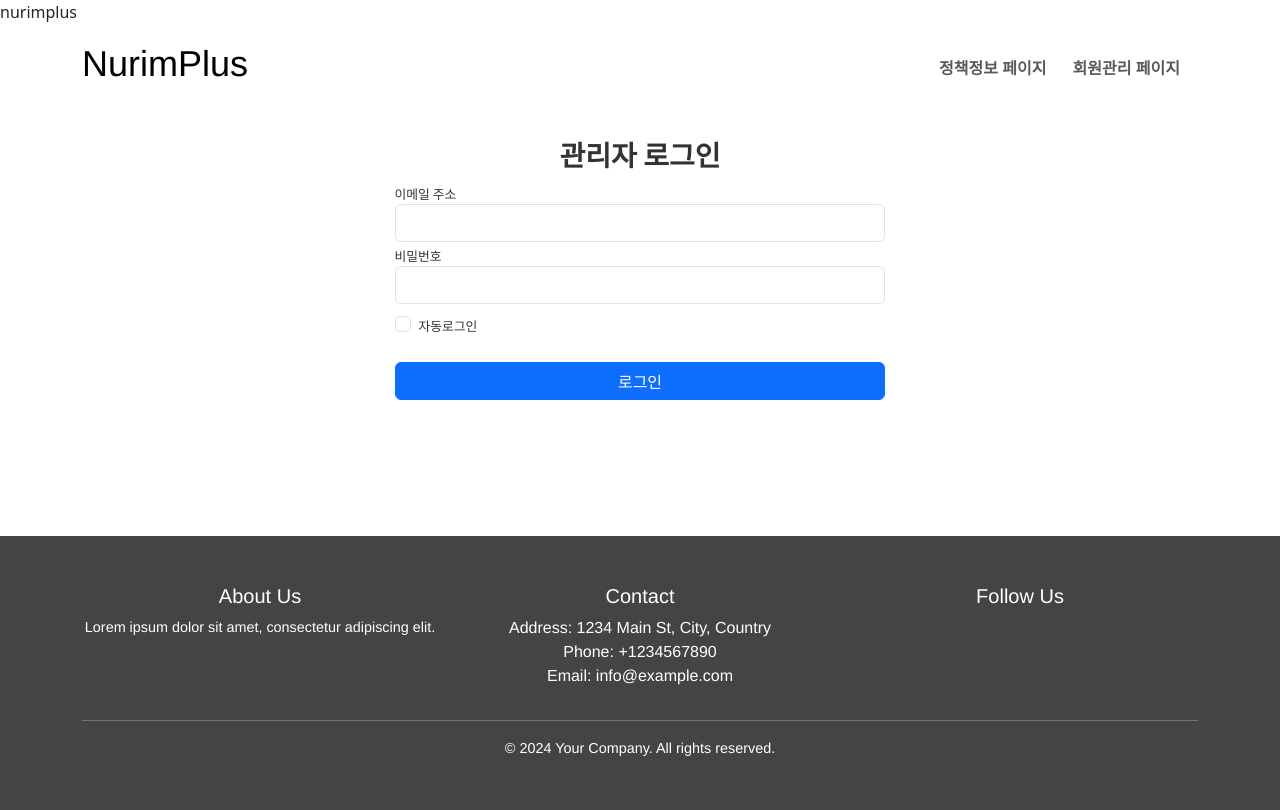
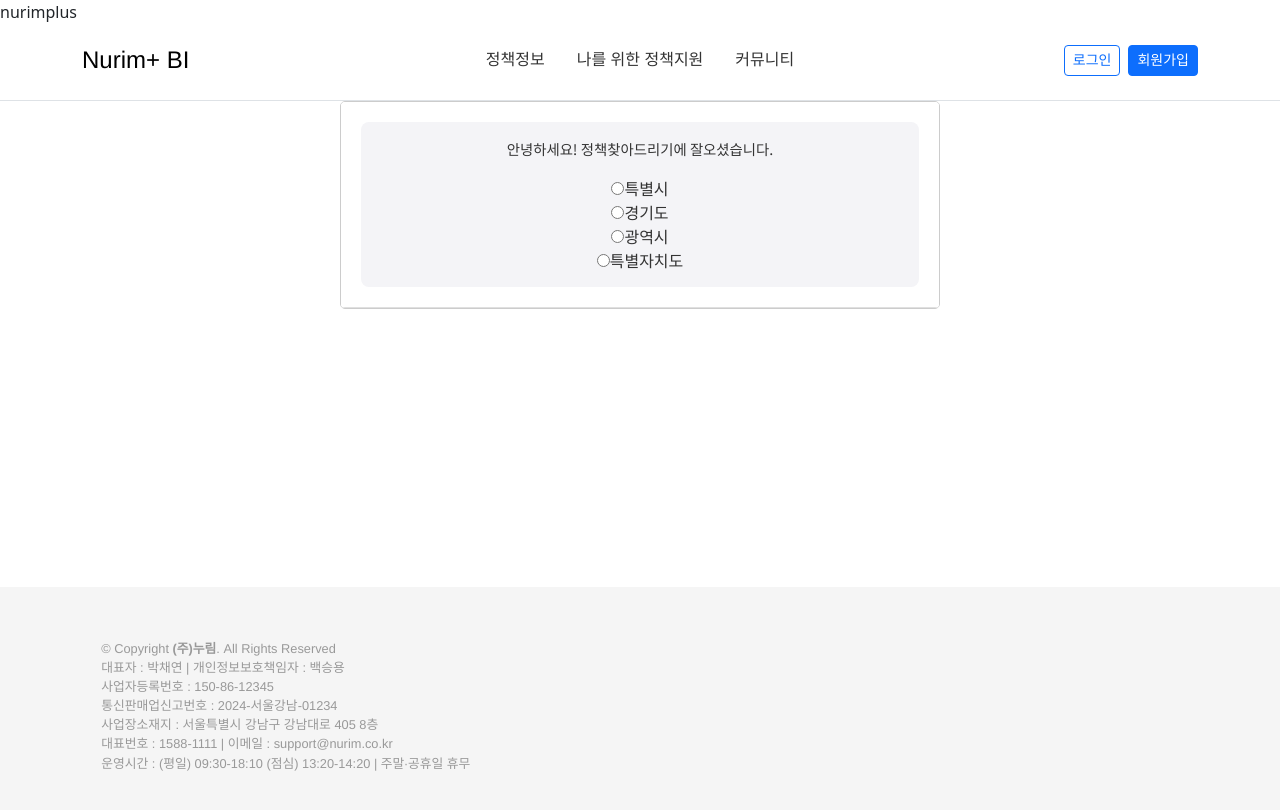
Before and after one commit to team-nurim/nurim-plus-view, a Vue app: page /recommend in a window 1280 px wide. Before the commit this address led to /admin/login. Shown: the top 810 px of the page. Built offline with nearby package versions, Linux system fonts and the light colour scheme.

Commit message:
- 헤더 수정 -

```diff
--- a/src/App.vue
+++ b/src/App.vue
@@ -1,17 +1,26 @@
 <template>
   <div id="app">
-    <HeaderAdmin />
+    <component :is="headerComponent" />
     <div class="router-view-container">
       <router-view/>
     </div>
-    <FooterAdmin />
+    <Footer />
   </div>
 </template>
 <script>
 import HeaderAdmin from './layout/HeaderAdmin.vue'
-import FooterAdmin from './layout/FooterAdmin.vue'
+import Header from './components/common/NurimHeader.vue'
+import Footer from './components/common/NurimFooter.vue'
 export default {
-  components: { HeaderAdmin, FooterAdmin }
+// eslint-disable-next-line
+/* eslint-disable */
+  components: { HeaderAdmin, Footer, Header },
+  computed: {
+    headerComponent() {
+      // 현재 경로에 따라 다른 헤더 컴포넌트를 선택합니다.
+      return this.$route.path.startsWith('/admin') ? 'HeaderAdmin' : 'Header';
+    }
+  }
 }
 // eslint-disable-next-line
 /* eslint-disable */
--- a/src/router/index.js
+++ b/src/router/index.js
@@ -12,8 +12,6 @@ import UpdateMemberInfo from '../views/mypage/UpdateMemberInfo.vue'
 import UpdateMemberInfo2 from '../views/mypage/UpdateMemberInfo2.vue'
 import SwitchAccount from '../views/mypage/SwitchAccount.vue'
 import Policy from '../views/Policy.vue'
-import RecommendMain from '../views/RecommendMain.vue'
-import Recommend from '../views/Recommend.vue'
 
 const routes = [
   {
--- a/src/views/AdminLogin.vue
+++ b/src/views/AdminLogin.vue
@@ -2,7 +2,7 @@
 /* eslint-disable */ -->
 <template>
 
-  <div class="container1">
+  <div class="containeradminlogin">
     <div class="row mt-2 d-flex justify-content-center">
     <h3 class="mt-3" style="font-weight: bold">관리자 로그인</h3>
     <div class="loginBox">
@@ -108,7 +108,7 @@ export default {
 </script>
 
 <style>
-.container1 {
+.containeradminlogin {
   display: flex;
   align-items: center;
   justify-content: center;
--- a/src/views/Recommend.vue
+++ b/src/views/Recommend.vue
@@ -18,6 +18,8 @@
 </template>
 
 <script>
+// eslint-disable-next-line
+/* eslint-disable */
 export default {
   data() {
     return {
--- a/src/views/RecommendMain.vue
+++ b/src/views/RecommendMain.vue
@@ -1,6 +1,5 @@
 <template>
   <main class="main-content">
-
     <div class="recommand">
       <!-- 메인 콘텐츠 섹션 -->
       <div class="content-box">
@@ -8,7 +7,6 @@
         <h1 class="content-header">지원금!</h1>
         <p class="content-text">과연 얼마..!?</p>
       </div>
-
       <!-- <button class="interview-button">들어갈것</button> <br> -->
       <!-- '정책 매칭' 링크 버튼 -->
       <a href="/recommend" class="interview-button-link">정책 매칭</a><br>
@@ -128,5 +126,4 @@
 }
 </style>
 
-
 <!-- 이 코드는 API 호출을 통해 데이터를 가져오고, 이를 메시지 형식으로 변환하여 messages 배열에 저장합니다. 이 배열을 v-for 디렉티브를 사용하여 MessageComponent를 통해 화면에 렌더링하게 됩니다. 이러한 방식으로, 동적으로 데이터를 화면에 표시할 수 있습니다. -->
```
